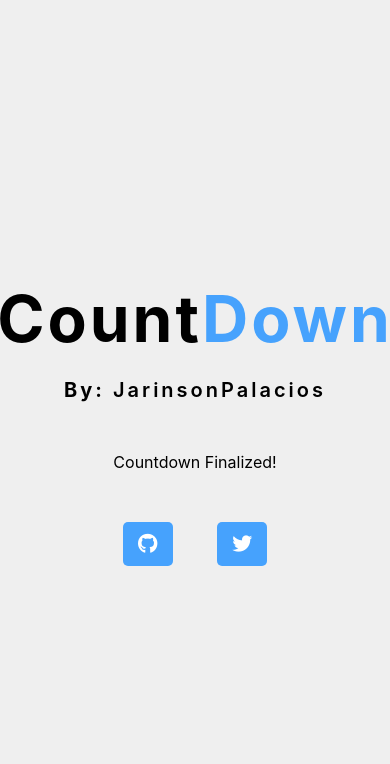
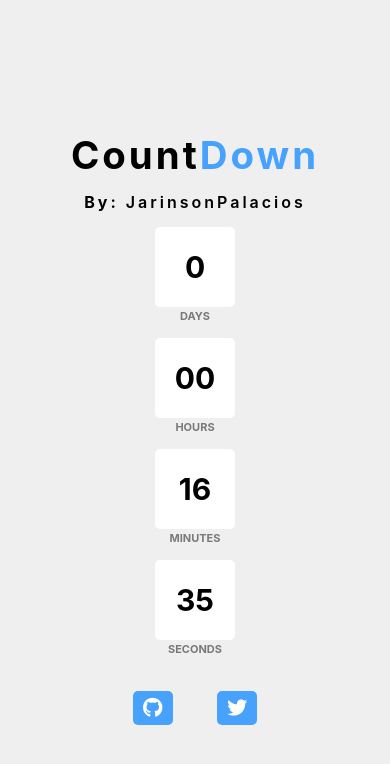
Before and after one commit to JarinsonY/CountDown, a plain HTML site: page index.html in a window 390 px wide. Drawn offline with Linux system fonts and the light colour scheme.

Commit message:
Added Favicon and Responsive Design

```diff
--- a/countdown.js
+++ b/countdown.js
@@ -35,4 +35,4 @@ const countdown = (deadline, element, finalMessage) => {
     }, 1000)
 }
 
-countdown('May 11 2021 03:23:40 GMT-0500', 'count', 'Countdown Finalized!')
+countdown('May 11 2021 20:00:00 GMT-0500', 'count', 'Countdown Finalized!')
--- a/index.html
+++ b/index.html
@@ -5,6 +5,7 @@
     <meta charset="UTF-8">
     <meta http-equiv="X-UA-Compatible" content="IE=edge">
     <meta name="viewport" content="width=device-width, initial-scale=1.0">
+    <link rel="shortcut icon" href="JP.png" type="image/x-icon">
     <link rel="stylesheet" href="styles.css">
     <title>CountDown | Jarinson Palacios</title>
 </head>
--- a/styles.css
+++ b/styles.css
@@ -76,8 +76,8 @@ body {
     width: 100px;
 }
 
-.count .block div:hover{
-    box-shadow: 0px 0px 6px 2px rgba(0, 0, 0, 0.20);
+.count .block div:hover {
+    box-shadow: 0px 0px 6px 2px rgba(0, 0, 0, 0.2);
     transition: 0.3s ease all;
 }
 
@@ -103,3 +103,54 @@ body {
     background: #3b8ada;
     box-shadow: 0px 0px 50px 10px rgba(0, 0, 0, 0.15);
 }
+
+/* Responsive Desing - Adaptable a Dispositivos Móviles */
+
+@media screen and (max-width: 493px){
+    .main {
+        min-height: auto;
+    }
+
+    .logo {
+        font-size: larger;
+        height: 70px;
+        margin-bottom: 2px;
+    }
+
+    .main .header {
+        margin-bottom: 0;
+    }
+
+    .main .header .message {
+        font-size: medium;
+        font-weight: 600;
+    }
+    .count {
+        display: flow-root;
+        margin-bottom: 20px;
+    }
+
+    .count .block {
+        margin: 15px 0;
+    }
+
+    .count .block div {
+        font-size: 30px;
+        height: 80px;
+        margin-bottom: 2px;
+        width: 80px;
+    }
+
+    .social-media .btn-social-media {
+        font-size: 20px;
+        margin: 0 20px;
+        min-width: 40px;
+        padding: 5px 0;
+    }
+}
+
+@media screen and (min-height: 630px) {
+    .main {
+        min-height: 100vh;
+    }
+}
```
Also changed, not shown: JP.png (added).
